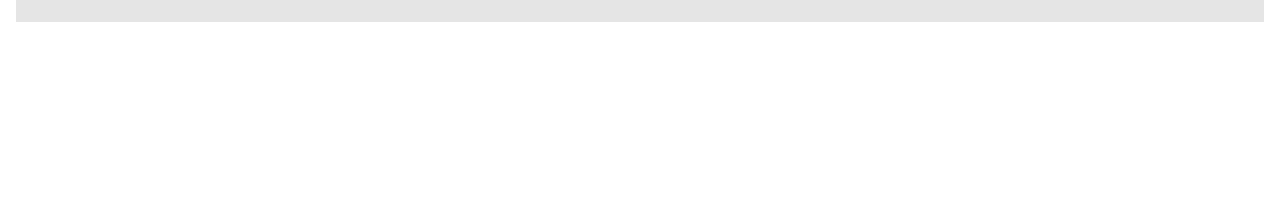
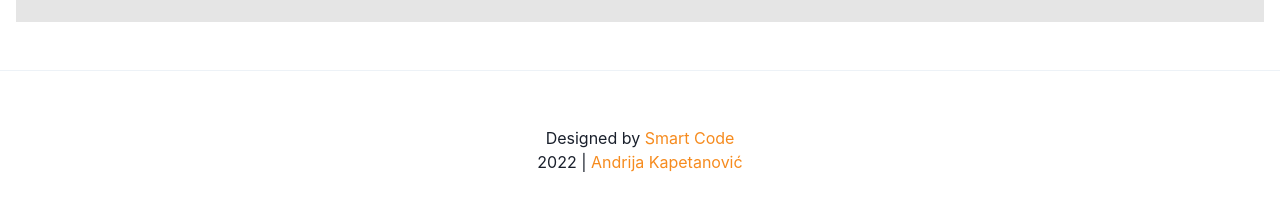
Before and after one commit to akapetano/fotoportal-smartcode-zadatak, a Next.js app: page / in a window 1280 px wide. Shown: the part 2064-2274 px from the top of the page. Before the commit the page ends 2086 px from the top, so only its background shows below. Built offline with nearby package versions, Linux system fonts and the light colour scheme.

Commit message:
add footer

```diff
--- a/src/components/features/PhotoGallery/PhotoGallery.tsx
+++ b/src/components/features/PhotoGallery/PhotoGallery.tsx
@@ -1,13 +1,21 @@
-import { Container, Flex, Heading, Button } from '@chakra-ui/react';
+import {
+  Container,
+  Flex,
+  Heading,
+  Button,
+  useColorModeValue,
+} from '@chakra-ui/react';
 import { ChevronRightIcon } from '@chakra-ui/icons';
 import { PhotoGalleryGrid } from './PhotoGalleryGrid/PhotoGalleryGrid';
 
 export const PhotoGallery = () => {
+  const photoGalleryBg = useColorModeValue('#E5E5E5', 'gray.700');
+
   return (
     <Container
       h="55rem"
       maxWidth="container.xl"
-      bg="#E5E5E5"
+      bg={photoGalleryBg}
       p="4rem 2rem 0 2rem"
     >
       <Flex justifyContent="space-between">
--- /dev/null
+++ b/src/components/shared/Footer/Footer.tsx
@@ -0,0 +1,41 @@
+import { Flex, Link, Text, useColorModeValue } from '@chakra-ui/react';
+
+export const Footer = () => {
+  const footerBorderColor = useColorModeValue('gray.100', 'gray.700');
+
+  return (
+    <Flex
+      as="footer"
+      h="10rem"
+      borderTop="1px solid"
+      borderColor={footerBorderColor}
+      mt="3rem"
+      flexDirection="column"
+      alignItems="center"
+      justifyContent="center"
+    >
+      <Text>
+        Designed by{' '}
+        <Link
+          href="https://smartcode.eu/"
+          target="_blank"
+          color="#F68B1E"
+          _hover={{ textDecoration: 'underline' }}
+        >
+          Smart Code
+        </Link>
+      </Text>
+      <Text>
+        2022 |{' '}
+        <Link
+          href="https://www.andrijakapetanovic.com/"
+          target="_blank"
+          color="#F68B1E"
+          _hover={{ textDecoration: 'underline' }}
+        >
+          Andrija Kapetanović
+        </Link>
+      </Text>
+    </Flex>
+  );
+};
--- a/src/components/shared/Layout/Layout.tsx
+++ b/src/components/shared/Layout/Layout.tsx
@@ -1,4 +1,5 @@
 import { Box, BoxProps } from '@chakra-ui/react';
+import { Footer } from '../Footer/Footer';
 import { Navbar } from '../Navbar/Navbar';
 
 export const Layout = ({ children, ...restProps }: BoxProps) => {
@@ -6,6 +7,7 @@ export const Layout = ({ children, ...restProps }: BoxProps) => {
     <Box h="100vh">
       <Navbar />
       {children}
+      <Footer />
     </Box>
   );
 };
```
